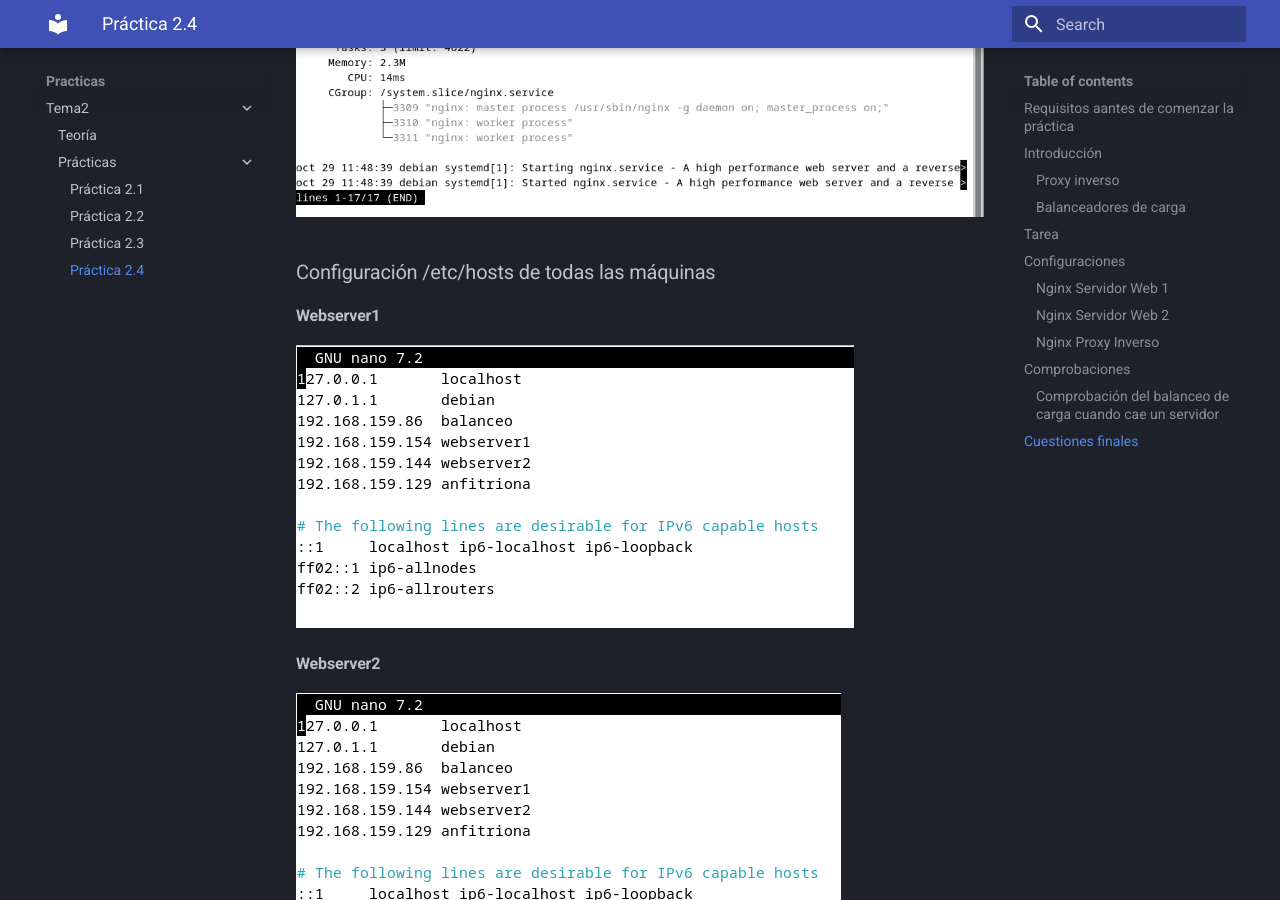
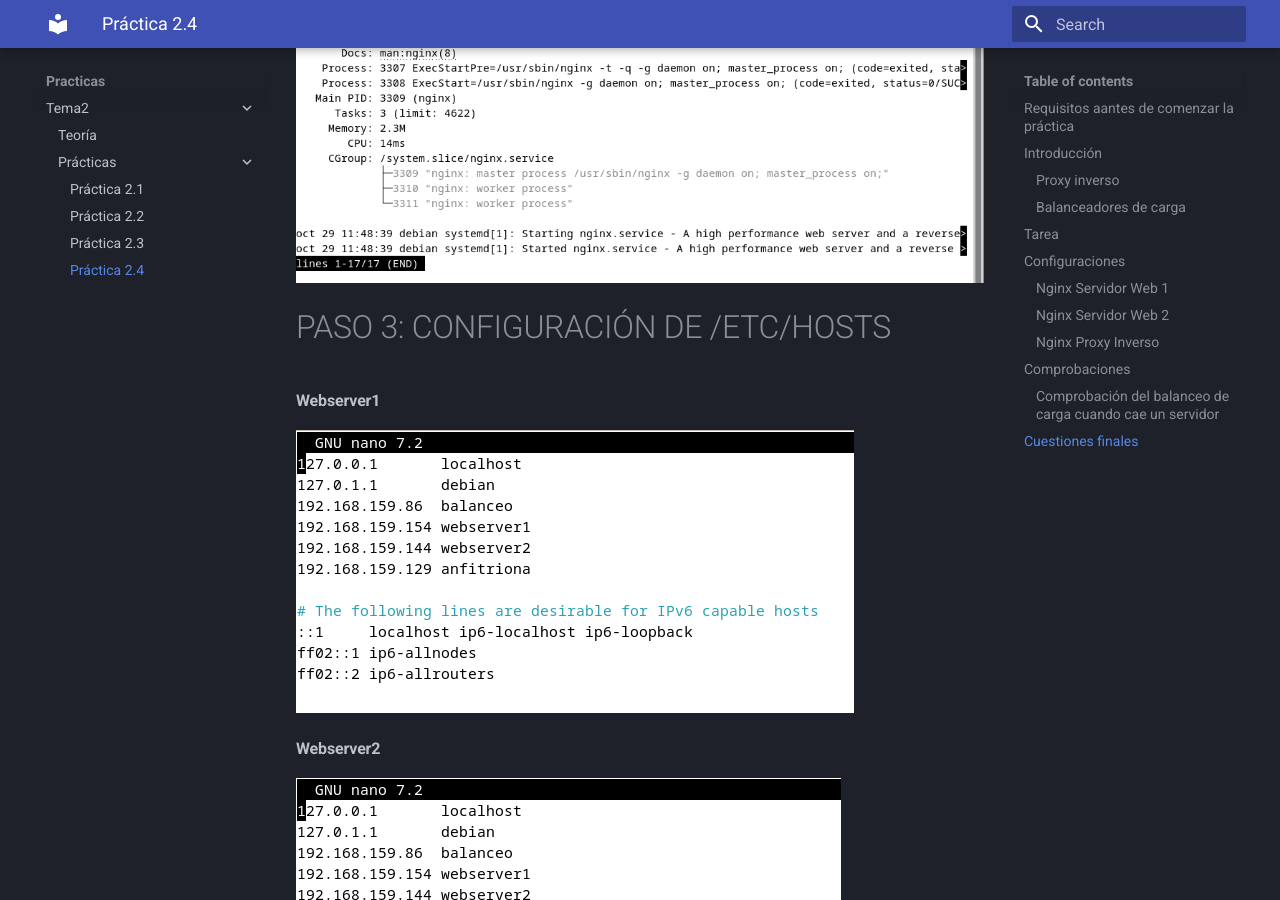
Before and after one commit to JPradillo/jpradillo.github.io-practicadaw, an MkDocs documentation site: the page built from docs/practica4.md, in a window 1280 px wide and 900 px high, scrolled down 14446 px. Built offline with MkDocs 1.6.1 and Material for MkDocs 9.7.7, drawn with Linux system fonts in a browser that asks for light colours; some of the changed text lies outside the part shown.

Commit message:
Documentación

````diff
--- a/docs/practica4.md
+++ b/docs/practica4.md
@@ -219,7 +219,7 @@
 
 Para ello utilizamos el comando sudo unlink `/etc/nginx/sites-enabled/webserver`
 
-![Desactivamos los sitios web](image.png)
+![Desactivamos los sitios web](assets/images/practica2_4/image.png)
 
 ### Creamos el archivo de configuracion para webserver1 en la carpeta /etc/nginx/sites-available y enlazamos a sites-enabled
 
@@ -241,7 +241,7 @@
 
 Después de poner esto en el archivo `/etc/nginx/sites-available/webserver1` enlazamos a `sites-enables` con el comando sudo ln -s /etc/nginx/sites-available/webserver1 /etc/nginx/sites-enabled/
 
-![Configuracion webserver1](image-1.png)
+![Configuracion webserver1](assets/images/practica2_4/image-1.png)
 
 ### Archivo index.html en /var/www/webserver1/html
 
@@ -259,11 +259,11 @@
 </html>
 ```
 
-![Index.html](image-2.png)
+![Index.html](assets/images/practica2_4/image-2.png)
 
 ### Reiniciar NGINX con el comando: `sudo systemctl restart nginx.config`
 
-![Reiniciar nginx](image-3.png)
+![Reiniciar nginx](assets/images/practica2_4/image-3.png)
 
 ### Clonamos ahora la máquina virtual y le ponemos el nombre webserver2
 
@@ -271,9 +271,9 @@
 ---
 Hay que cambiar la opción de la dirección MAC
 
-![Direccion MAC](image-17.png)
+![Direccion MAC](assets/images/practica2_4/image-17.png)
 
-![Clonamos webserver1](image-16.png)
+![Clonamos webserver1](assets/images/practica2_4/image-16.png)
 
 ## WEBSERVER2
 
@@ -281,15 +281,17 @@
 
 ### Cambios en /etc/nginx/sites-available/webserver2
 
-![cambios webserver2](image-4.png)
+![cambios webserver2](assets/images/practica2_4/image-4.png)
 
 ### Cambios html
 
-![cambios index.html](image-5.png)
+![cambios index.html](assets/images/practica2_4/image-5.png)
 
 ### Reiniciar NGINX
 
-![Reiniciar nginx](image-6.png)
+![Reiniciar nginx](assets/images/practica2_4/image-6.png)
+
+# PASO 2: CONFIGURACIÓN DEL PROXY INVERSO
 
 ### Vamos a la máquina que configuramos el proxy inverso en la práctica 2.3
 
@@ -297,39 +299,38 @@
 
 ### Archivo de configuración
 
-
-
-![Archivo balanceo](image-7.png)
+![Archivo balanceo](assets/images/practica2_4/image-7.png)
 
 ### Enlace de balanceo a sites-enabled
 
-![Enlace a sites-enabled](image-8.png)
+![Enlace a sites-enabled](assets/images/practica2_4/image-8.png)
 
 ### Reiniciar NGINX
 
-![Reiniciar nginx](image-9.png)
+![Reiniciar nginx](assets/images/practica2_4/image-9.png)
 
-### Configuración /etc/hosts de todas las máquinas
+# PASO 3: CONFIGURACIÓN DE /ETC/HOSTS
 
 #### Webserver1
 
-![webserver1](image-10.png)
+![webserver1](assets/images/practica2_4/image-10.png)
 
 #### Webserver2
 
-![webserver2](image-11.png)
+![webserver2](assets/images/practica2_4/image-11.png)
 
 #### Proxy inverso
 
-![Proxy inverso](image-12.png)
-
+![Proxy inverso](assets/images/practica2_4/image-12.png)
 
 ### Reiniciar NGINX
 
-![Reiniciar nginx](image-13.png)
+![Reiniciar nginx](assets/images/practica2_4/image-13.png)
+
+# PASO 4: COMPROBACIONES
 
 ### Mensajes que se muestran al entrar a http://balanceo y pulsar F5 desde la máquina anfitriona.
 
-![balanceo webserver2](image-14.png)
+![balanceo webserver2](assets/images/practica2_4/image-14.png)
 
-![balanceo webserver1](image-15.png)
+![balanceo webserver1](assets/images/practica2_4/image-15.png)
````
Also changed, not shown: docs/assets/images/practica2_4/image-1.png (renamed from docs/image-1.png), docs/assets/images/practica2_4/image-10.png (renamed from docs/image-10.png), docs/assets/images/practica2_4/image-11.png (renamed from docs/image-11.png), docs/assets/images/practica2_4/image-12.png (renamed from docs/image-12.png), docs/assets/images/practica2_4/image-13.png (renamed from docs/image-13.png), docs/assets/images/practica2_4/image-14.png (renamed from docs/image-14.png), docs/assets/images/practica2_4/image-15.png (renamed from docs/image-15.png), docs/assets/images/practica2_4/image-16.png (renamed from docs/image-16.png), docs/assets/images/practica2_4/image-17.png (renamed from docs/image-17.png), docs/assets/images/practica2_4/image-2.png (renamed from docs/image-2.png), docs/assets/images/practica2_4/image-3.png (renamed from docs/image-3.png), docs/assets/images/practica2_4/image-4.png (renamed from docs/image-4.png), docs/assets/images/practica2_4/image-5.png (renamed from docs/image-5.png), docs/assets/images/practica2_4/image-6.png (renamed from docs/image-6.png), 4 more files.
